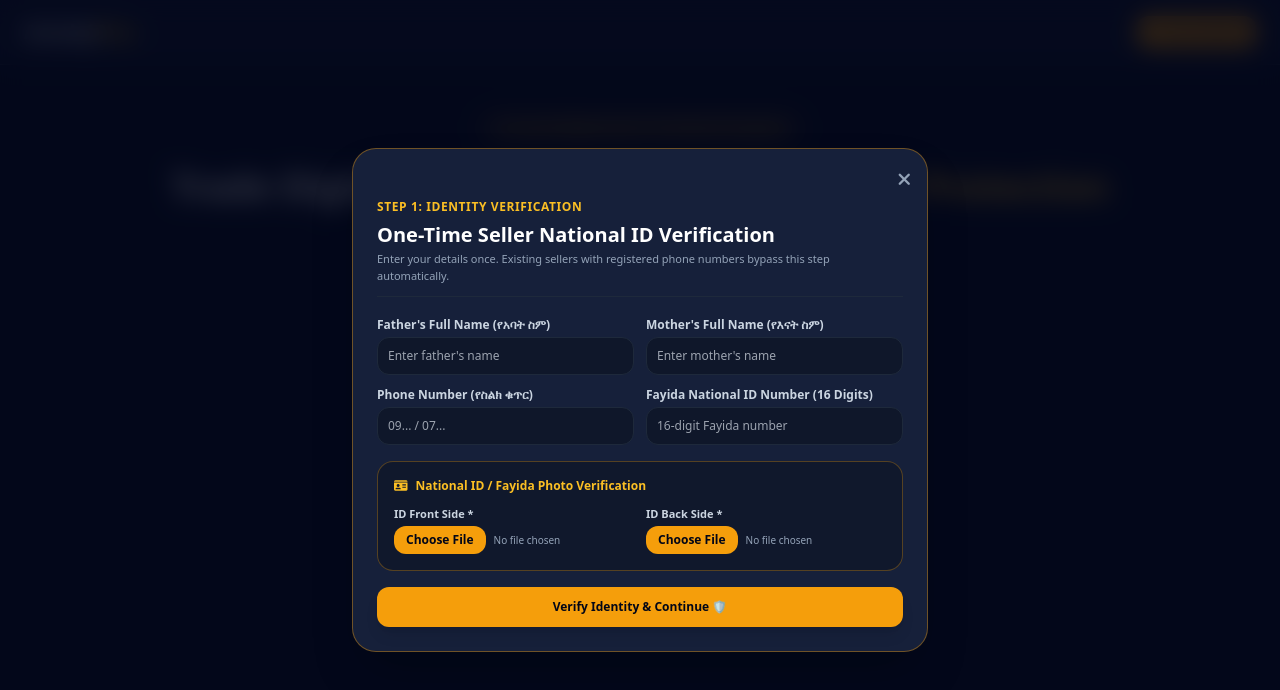
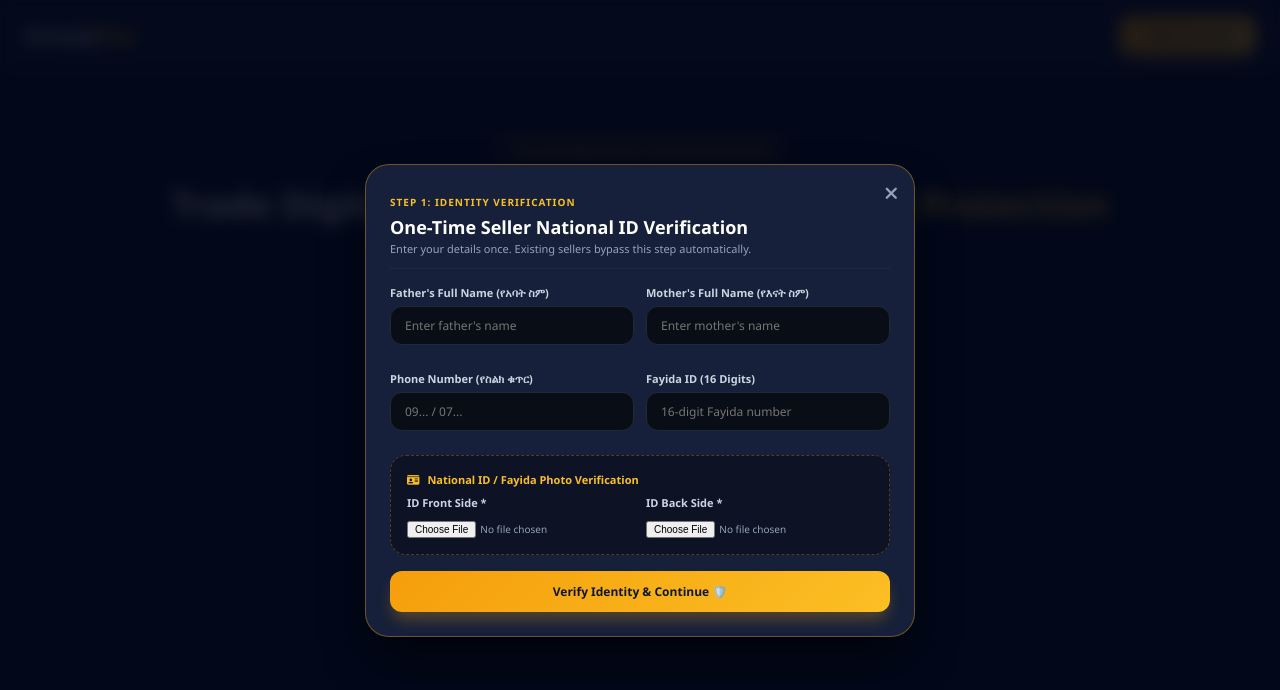
Before and after one commit to weldhailu-cmd/Amalaj-Plus, a plain HTML site: page frontend/index.html in a window 1280 px wide. Both pictures are taken after a click on the button "+ Post Ad (Sell)". Drawn offline with nearby package versions, Linux system fonts and the light colour scheme.

Commit message:
Apply robust internal CSS styling to fix plain HTML rendering issue on KYC and listing modals

```diff
--- a/frontend/index.html
+++ b/frontend/index.html
@@ -4,93 +4,109 @@
     <meta charset="UTF-8">
     <meta name="viewport" content="width=device-width, initial-scale=1.0">
     <title>Amalaj Plus - Secured P2P Marketplace & Tool Rentals</title>
-    <script src="https://cdn.tailwindcss.com"></script>
     <link rel="stylesheet" href="https://cdnjs.cloudflare.com/ajax/libs/font-awesome/6.4.0/css/all.min.css">
+    <style>
+        * { box-sizing: border-box; margin: 0; padding: 0; font-family: 'Segoe UI', Tahoma, Geneva, Verdana, sans-serif; }
+        body { background-color: #0b132b; color: #f8fafc; min-height: screen; }
+        nav { background: rgba(22, 32, 58, 0.9); backdrop-filter: blur(10px); border-bottom: 1px solid rgba(51, 65, 85, 0.6); position: sticky; top: 0; z-index: 50; }
+        .nav-container { max-width: 1280px; margin: 0 auto; padding: 16px 24px; display: flex; justify-content: space-between; align-items: center; }
+        .logo { font-size: 20px; font-weight: 900; color: #ffffff; }
+        .logo span { color: #fbbf24; }
+        .btn-primary { background: linear-gradient(135deg, #f59e0b, #fbbf24); color: #0f172a; font-weight: 900; padding: 10px 20px; border-radius: 12px; border: none; cursor: pointer; transition: 0.2s; box-shadow: 0 10px 15px -3px rgba(245, 158, 11, 0.3); }
+        .btn-primary:hover { transform: translateY(-1px); filter: brightness(1.1); }
+
+        /* Modal Styles */
+        .modal-overlay { position: fixed; inset: 0; background: rgba(2, 6, 23, 0.85); backdrop-filter: blur(8px); display: none; align-items: center; justify-content: center; z-index: 100; padding: 16px; }
+        .modal-box { background: #16203a; border: 1px solid rgba(245, 158, 11, 0.4); width: 100%; max-width: 550px; border-radius: 24px; padding: 24px; box-shadow: 0 25px 50px -12px rgba(0, 0, 0, 0.7); position: relative; max-height: 95vh; overflow-y: auto; }
+        .modal-close { position: absolute; top: 16px; right: 16px; color: #94a3b8; font-size: 18px; background: none; border: none; cursor: pointer; }
+        .modal-close:hover { color: #fff; }
+
+        .form-group { margin-bottom: 14px; }
+        .form-label { display: block; font-size: 11px; font-weight: 700; color: #cbd5e1; margin-bottom: 6px; }
+        .form-input { width: 100%; background: #090d16; border: 1px solid #1e293b; border-radius: 12px; padding: 10px 14px; color: #fff; font-size: 12px; outline: none; transition: 0.2s; }
+        .form-input:focus { border-color: #f59e0b; box-shadow: 0 0 0 2px rgba(245, 158, 11, 0.2); }
+
+        .upload-box { background: rgba(9, 13, 22, 0.6); border: 1px dashed rgba(245, 158, 11, 0.3); border-radius: 16px; padding: 16px; margin-top: 10px; }
+        .grid-2 { display: grid; grid-template-columns: 1fr 1fr; gap: 12px; }
+
+        @media (max-width: 640px) { .grid-2 { grid-template-columns: 1fr; } }
+    </style>
 </head>
-<body class="bg-[#0b132b] text-slate-100 min-h-screen font-sans selection:bg-amber-500 selection:text-slate-950">
+<body>
 
     <!-- Navigation Header -->
-    <nav class="bg-[#16203a]/90 backdrop-blur-md border-b border-slate-700/60 sticky top-0 z-50">
-        <div class="max-w-7xl mx-auto px-6 py-4 flex justify-between items-center">
-            <span class="text-xl font-black text-white">Amalaj<span class="text-amber-400">Plus</span></span>
-            <div class="flex items-center space-x-4 text-xs font-semibold">
-                <button onclick="checkAndOpenSellerFlow('ALL')" class="px-4 py-2 bg-amber-500 hover:bg-amber-400 text-slate-950 font-black rounded-xl shadow-lg transition cursor-pointer">
-                    + Post Ad (Sell)
-                </button>
-            </div>
+    <nav>
+        <div class="nav-container">
+            <div class="logo">Amalaj<span>Plus</span></div>
+            <button onclick="checkAndOpenSellerFlow()" class="btn-primary">+ Post Ad (Sell)</button>
         </div>
     </nav>
 
-    <!-- Main Content Section -->
-    <main class="max-w-7xl mx-auto px-6 py-12 text-center space-y-6">
-        <div class="inline-block px-4 py-1.5 bg-amber-500/10 text-amber-400 border border-amber-500/20 rounded-full text-xs font-bold">
+    <!-- Main Content -->
+    <main style="max-width: 1280px; margin: 0 auto; padding: 64px 24px; text-align: center;">
+        <div style="display: inline-block; padding: 6px 16px; background: rgba(245,158,11,0.1); color: #fbbf24; border: 1px solid rgba(245,158,11,0.2); border-radius: 50px; font-size: 11px; font-weight: 700; margin-bottom: 16px;">
             ⚡ Secured Digital Asset & Tool Rental Ecosystem
         </div>
-        <h1 class="text-3xl md:text-4xl font-black text-white">
-            Trade Digital Channels with <span class="text-amber-400">3-Day Escrow Protection</span>
+        <h1 style="font-size: 36px; font-weight: 900; margin-bottom: 12px;">
+            Trade Digital Channels with <span style="color: #fbbf24;">3-Day Escrow Protection</span>
         </h1>
-        <p class="text-sm text-slate-400 max-w-xl mx-auto">
+        <p style="font-size: 13px; color: #94a3b8; max-width: 500px; margin: 0 auto 32px auto;">
             High-trust marketplace enforcing mandatory One-Time National ID (Fayida) seller verification.
         </p>
-
-        <div class="pt-6">
-            <button onclick="checkAndOpenSellerFlow('ALL')" class="px-6 py-3 bg-amber-500 hover:bg-amber-400 text-slate-950 font-black rounded-2xl shadow-xl transition cursor-pointer text-sm">
-                Start Selling / Verification 🛡️
-            </button>
-        </div>
+        <button onclick="checkAndOpenSellerFlow()" class="btn-primary" style="padding: 14px 28px; font-size: 13px;">
+            Start Selling / Verification 🛡️
+        </button>
     </main>
 
     <!-- STEP 1: One-Time Seller National ID (Fayida) Verification Modal -->
-    <div id="kycModal" class="fixed inset-0 bg-slate-950/80 backdrop-blur-md hidden items-center justify-center z-50 p-4">
-        <div class="bg-[#16203a] border border-amber-500/40 w-full max-w-xl rounded-3xl p-6 shadow-2xl relative space-y-5 max-h-[95vh] overflow-y-auto text-slate-100">
-            <button onclick="closeModal('kycModal')" class="absolute top-4 right-4 text-slate-400 hover:text-white text-lg cursor-pointer">
-                <i class="fa-solid fa-xmark"></i>
-            </button>
+    <div id="kycModal" class="modal-overlay">
+        <div class="modal-box">
+            <button onclick="closeModal('kycModal')" class="modal-close"><i class="fa-solid fa-xmark"></i></button>
 
-            <div class="border-b border-slate-800 pb-3">
-                <span class="text-xs text-amber-400 font-bold uppercase tracking-wider">Step 1: Identity Verification</span>
-                <h2 class="text-xl font-black text-white mt-1">One-Time Seller National ID Verification</h2>
-                <p class="text-[11px] text-slate-400 mt-0.5">Enter your details once. Existing sellers with registered phone numbers bypass this step automatically.</p>
+            <div style="border-bottom: 1px solid #1e293b; padding-bottom: 12px; margin-bottom: 16px;">
+                <span style="font-size: 10px; color: #fbbf24; font-weight: 700; text-transform: uppercase; letter-spacing: 1px;">Step 1: Identity Verification</span>
+                <h2 style="font-size: 18px; font-weight: 900; color: #fff; margin-top: 4px;">One-Time Seller National ID Verification</h2>
+                <p style="font-size: 11px; color: #94a3b8; margin-top: 2px;">Enter your details once. Existing sellers bypass this step automatically.</p>
             </div>
 
-            <form onsubmit="handleKYCSubmit(event)" class="space-y-4 text-xs">
-                <div class="grid grid-cols-1 sm:grid-cols-2 gap-3">
-                    <div class="space-y-1">
-                        <label class="font-bold text-slate-300">Father's Full Name (የአባት ስም)</label>
-                        <input type="text" id="fatherName" placeholder="Enter father's name" class="w-full bg-slate-900 border border-slate-800 rounded-xl p-2.5 text-white focus:border-amber-500 outline-none" required />
+            <form onsubmit="handleKYCSubmit(event)">
+                <div class="grid-2">
+                    <div class="form-group">
+                        <label class="form-label">Father's Full Name (የአባት ስም)</label>
+                        <input type="text" id="fatherName" placeholder="Enter father's name" class="form-input" required />
                     </div>
-                    <div class="space-y-1">
-                        <label class="font-bold text-slate-300">Mother's Full Name (የእናት ስም)</label>
-                        <input type="text" id="motherName" placeholder="Enter mother's name" class="w-full bg-slate-900 border border-slate-800 rounded-xl p-2.5 text-white focus:border-amber-500 outline-none" required />
+                    <div class="form-group">
+                        <label class="form-label">Mother's Full Name (የእናት ስም)</label>
+                        <input type="text" id="motherName" placeholder="Enter mother's name" class="form-input" required />
                     </div>
-                    <div class="space-y-1">
-                        <label class="font-bold text-slate-300">Phone Number (የስልክ ቁጥር)</label>
-                        <input type="tel" id="sellerPhone" placeholder="09... / 07..." class="w-full bg-slate-900 border border-slate-800 rounded-xl p-2.5 text-white focus:border-amber-500 outline-none" required />
+                    <div class="form-group">
+                        <label class="form-label">Phone Number (የስልክ ቁጥር)</label>
+                        <input type="tel" id="sellerPhone" placeholder="09... / 07..." class="form-input" required />
                     </div>
-                    <div class="space-y-1">
-                        <label class="font-bold text-slate-300">Fayida National ID Number (16 Digits)</label>
-                        <input type="text" id="fayidaNum" maxlength="16" pattern="\d{16}" placeholder="16-digit Fayida number" class="w-full bg-slate-900 border border-slate-800 rounded-xl p-2.5 text-white focus:border-amber-500 outline-none" required />
+                    <div class="form-group">
+                        <label class="form-label">Fayida ID (16 Digits)</label>
+                        <input type="text" id="fayidaNum" maxlength="16" pattern="\d{16}" placeholder="16-digit Fayida number" class="form-input" required />
                     </div>
                 </div>
 
-                <div class="bg-slate-900/80 border border-amber-500/30 rounded-2xl p-4 space-y-3">
-                    <div class="flex items-center gap-2 text-amber-400 font-bold">
+                <div class="upload-box">
+                    <div style="display: flex; align-items: center; gap: 8px; color: #fbbf24; font-weight: 700; font-size: 11px; margin-bottom: 8px;">
                         <i class="fa-solid fa-id-card"></i>
                         <span>National ID / Fayida Photo Verification</span>
                     </div>
-                    <div class="grid grid-cols-1 sm:grid-cols-2 gap-3">
-                        <div class="space-y-1">
-                            <label class="font-bold text-slate-300 text-[11px]">ID Front Side *</label>
-                            <input type="file" required class="w-full text-slate-400 text-[10px] file:mr-2 file:py-1.5 file:px-3 file:rounded-xl file:border-0 file:text-xs file:font-bold file:bg-amber-500 file:text-slate-950 hover:file:bg-amber-400 cursor-pointer" />
+                    <div class="grid-2">
+                        <div class="form-group" style="margin-bottom: 0;">
+                            <label class="form-label">ID Front Side *</label>
+                            <input type="file" required style="font-size: 10px; color: #94a3b8;" />
                         </div>
-                        <div class="space-y-1">
-                            <label class="font-bold text-slate-300 text-[11px]">ID Back Side *</label>
-                            <input type="file" required class="w-full text-slate-400 text-[10px] file:mr-2 file:py-1.5 file:px-3 file:rounded-xl file:border-0 file:text-xs file:font-bold file:bg-amber-500 file:text-slate-950 hover:file:bg-amber-400 cursor-pointer" />
+                        <div class="form-group" style="margin-bottom: 0;">
+                            <label class="form-label">ID Back Side *</label>
+                            <input type="file" required style="font-size: 10px; color: #94a3b8;" />
                         </div>
                     </div>
                 </div>
 
-                <button type="submit" class="w-full py-3 bg-amber-500 hover:bg-amber-400 text-slate-950 font-black rounded-xl shadow-lg transition cursor-pointer text-xs">
+                <button type="submit" class="btn-primary" style="width: 100%; margin-top: 16px; padding: 12px; font-size: 12px;">
                     Verify Identity & Continue 🛡️
                 </button>
             </form>
@@ -98,51 +114,49 @@
     </div>
 
     <!-- STEP 2: Platform-Specific Channel Listing Modal -->
-    <div id="listingModal" class="fixed inset-0 bg-slate-950/80 backdrop-blur-md hidden items-center justify-center z-50 p-4">
-        <div class="bg-[#16203a] border border-emerald-500/40 w-full max-w-2xl rounded-3xl p-6 shadow-2xl relative space-y-5 max-h-[95vh] overflow-y-auto text-slate-100">
-            <button onclick="closeModal('listingModal')" class="absolute top-4 right-4 text-slate-400 hover:text-white text-lg cursor-pointer">
-                <i class="fa-solid fa-xmark"></i>
-            </button>
+    <div id="listingModal" class="modal-overlay" style="border-color: rgba(16, 185, 129, 0.4);">
+        <div class="modal-box" style="border-color: rgba(16, 185, 129, 0.4);">
+            <button onclick="closeModal('listingModal')" class="modal-close"><i class="fa-solid fa-xmark"></i></button>
 
-            <div class="border-b border-slate-800 pb-3">
-                <span class="text-xs text-emerald-400 font-bold uppercase tracking-wider">Step 2: Post Channel Listing</span>
-                <h2 class="text-xl font-black text-white mt-1" id="listingPlatformTitle">Post Channel Listing</h2>
-                <p class="text-[11px] text-slate-400 mt-0.5">Verified Seller Active. Complete your asset listing information.</p>
+            <div style="border-bottom: 1px solid #1e293b; padding-bottom: 12px; margin-bottom: 16px;">
+                <span style="font-size: 10px; color: #34d399; font-weight: 700; text-transform: uppercase; letter-spacing: 1px;">Step 2: Post Channel Listing</span>
+                <h2 style="font-size: 18px; font-weight: 900; color: #fff; margin-top: 4px;">Post Channel Listing</h2>
+                <p style="font-size: 11px; color: #94a3b8; margin-top: 2px;">Verified Seller Active. Complete your asset listing information.</p>
             </div>
 
-            <form onsubmit="handleListingSubmit(event)" class="space-y-4 text-xs">
-                <div class="grid grid-cols-1 sm:grid-cols-2 gap-3">
-                    <div class="space-y-1">
-                        <label class="font-bold text-slate-300">Channel / Page / Account Name</label>
-                        <input type="text" placeholder="e.g. Habesha Tech" class="w-full bg-slate-900 border border-slate-800 rounded-xl p-2.5 text-white focus:border-emerald-500 outline-none" required />
+            <form onsubmit="handleListingSubmit(event)">
+                <div class="grid-2">
+                    <div class="form-group">
+                        <label class="form-label">Channel / Account Name</label>
+                        <input type="text" placeholder="e.g. Habesha Tech" class="form-input" required />
                     </div>
-                    <div class="space-y-1">
-                        <label class="font-bold text-slate-300">Asking Price (ETB)</label>
-                        <input type="text" placeholder="e.g. 25000 ETB" class="w-full bg-slate-900 border border-slate-800 rounded-xl p-2.5 text-white focus:border-emerald-500 outline-none" required />
+                    <div class="form-group">
+                        <label class="form-label">Asking Price (ETB)</label>
+                        <input type="text" placeholder="e.g. 25000 ETB" class="form-input" required />
                     </div>
                 </div>
 
-                <div class="grid grid-cols-1 sm:grid-cols-2 gap-3">
-                    <div class="space-y-1">
-                        <label class="font-bold text-slate-300">Channel Link (URL)</label>
-                        <input type="url" placeholder="https://t.me/..." class="w-full bg-slate-900 border border-slate-800 rounded-xl p-2.5 text-white focus:border-emerald-500 outline-none" required />
+                <div class="grid-2">
+                    <div class="form-group">
+                        <label class="form-label">Channel Link (URL)</label>
+                        <input type="url" placeholder="https://t.me/..." class="form-input" required />
                     </div>
-                    <div class="space-y-1">
-                        <label class="font-bold text-slate-300">Followers Count</label>
-                        <input type="number" placeholder="e.g. 15000" class="w-full bg-slate-900 border border-slate-800 rounded-xl p-2.5 text-white focus:border-emerald-500 outline-none" required />
+                    <div class="form-group">
+                        <label class="form-label">Followers Count</label>
+                        <input type="number" placeholder="e.g. 15000" class="form-input" required />
                     </div>
                 </div>
 
-                <div class="space-y-1">
-                    <label class="font-bold text-slate-300">Dashboard Screenshot (Analytics Proof)</label>
-                    <input type="file" required class="w-full text-slate-400 text-[10px] file:mr-2 file:py-1.5 file:px-3 file:rounded-xl file:border-0 file:text-xs file:font-bold file:bg-emerald-500 file:text-slate-950 hover:file:bg-emerald-400 cursor-pointer" />
+                <div class="form-group">
+                    <label class="form-label">Dashboard Screenshot (Analytics Proof)</label>
+                    <input type="file" required style="font-size: 10px; color: #94a3b8;" />
                 </div>
 
-                <div class="p-3 bg-emerald-500/10 border border-emerald-500/30 rounded-xl text-[11px] text-emerald-300">
-                    🛡️ <b>3-Day Escrow Protection:</b> Funds are held in escrow for 3 days to verify credential recovery before payout release to seller.
+                <div style="padding: 10px; background: rgba(16, 185, 129, 0.1); border: 1px solid rgba(16, 185, 129, 0.3); border-radius: 12px; font-size: 11px; color: #34d399; margin-bottom: 14px;">
+                    🛡️ <b>3-Day Escrow Protection:</b> Funds are held in escrow for 3 days to verify credential recovery before payout release.
                 </div>
 
-                <button type="submit" class="w-full py-3 bg-emerald-500 hover:bg-emerald-400 text-slate-950 font-black rounded-xl shadow-lg transition cursor-pointer text-xs">
+                <button type="submit" class="btn-primary" style="width: 100%; padding: 12px; font-size: 12px; background: linear-gradient(135deg, #059669, #34d399); color: #022c22;">
                     Publish Channel Ad to Marketplace 🚀
                 </button>
             </form>
@@ -150,11 +164,10 @@
     </div>
 
     <script>
-        // Simulated database of registered seller phone numbers
         let verifiedSellers = ['0911223344', '0912345678'];
         let isCurrentSessionVerified = false;
 
-        function checkAndOpenSellerFlow(platform) {
+        function checkAndOpenSellerFlow() {
             if (isCurrentSessionVerified) {
                 openModal('listingModal');
             } else {
@@ -163,13 +176,11 @@
         }
 
         function openModal(id) {
-            document.getElementById(id).classList.remove('hidden');
-            document.getElementById(id).classList.add('flex');
+            document.getElementById(id).style.display = 'flex';
         }
 
         function closeModal(id) {
-            document.getElementById(id).classList.add('hidden');
-            document.getElementById(id).classList.remove('flex');
+            document.getElementById(id).style.display = 'none';
         }
 
         function handleKYCSubmit(e) {
```
